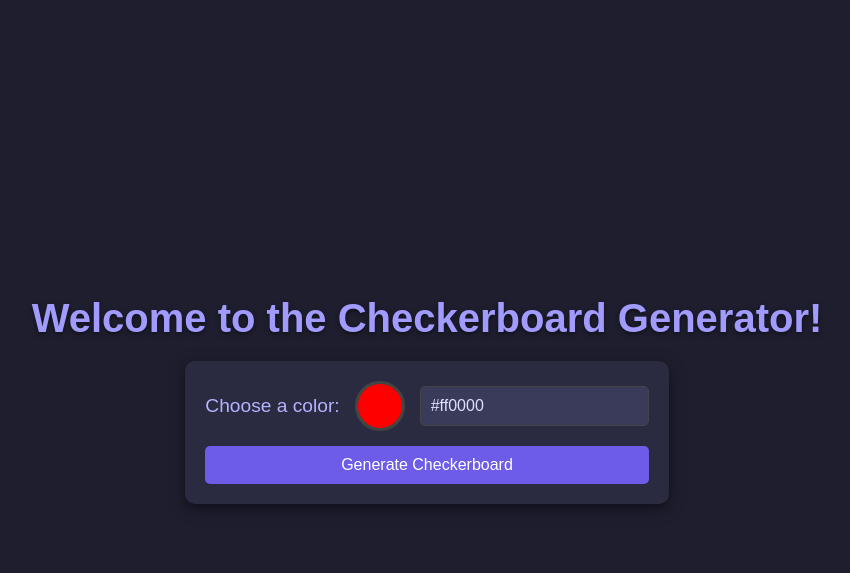
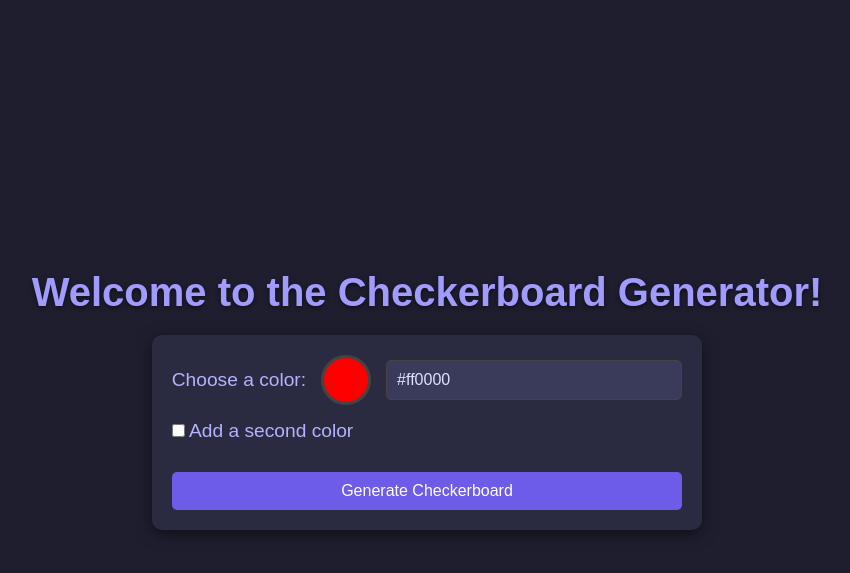
Before and after one commit to ArchooD2/Checkerboard-Generator, a Flask app: page / in a window 1280 px wide. Shown: the top 573 px of the page, without its empty margins (213-1063 px from the left). Run offline with Flask 3, Linux system fonts and the light colour scheme.

Commit message:
Refactor checkerboard image generation to support two colors and update validation; enhance color picker UI for second color selection

```diff
--- a/app.py
+++ b/app.py
@@ -5,21 +5,26 @@ from io import BytesIO
 
 app = Flask(__name__)
 
-def generate_checkerboard_image(hex_code, width=200, height=200, square_size=50):
+def generate_checkerboard_image(hex_color1, hex_color2=None, width=200, height=200, square_size=50):
     """Generate a checkerboard pattern as an in-memory image."""
-    color = tuple(int(hex_code[i:i+2], 16) for i in (1, 3, 5)) + (255,)  # Add alpha
-    alt_color = (0, 0, 0, 0)  # Transparent
+    color1 = tuple(int(hex_color1[i:i+2], 16) for i in (1, 3, 5)) + (255,)  # Add full opacity
+    color2 = (0, 0, 0, 0)  # Default to fully transparent
+    if hex_color2:
+        color2 = tuple(int(hex_color2[i:i+2], 16) for i in (1, 3, 5)) + (255,)  # Add full opacity if specified
 
     rows, cols = height // square_size, width // square_size
-    pattern = np.indices((rows, cols)).sum(axis=0) % 2
-    img_data = np.zeros((height, width, 4), dtype=np.uint8)
+    img_data = np.zeros((height, width, 4), dtype=np.uint8)  # Use 4 channels for RGBA
 
     for y in range(rows):
         for x in range(cols):
-            color_to_use = color if pattern[y, x] == 0 else alt_color
-            img_data[y * square_size:(y + 1) * square_size, x * square_size:(x + 1) * square_size] = color_to_use
+            color_to_use = color1 if (x + y) % 2 == 0 else color2
+            img_data[
+                y * square_size:(y + 1) * square_size,
+                x * square_size:(x + 1) * square_size
+            ] = color_to_use
 
-    return Image.fromarray(img_data)
+    return Image.fromarray(img_data, mode="RGBA")
+
 
 @app.route("/")
 def home():
@@ -29,27 +34,35 @@ def home():
 @app.route("/checkerboard", methods=["GET"])
 def checkerboard():
     """Generate and download the checkerboard image."""
-    hex_code = request.args.get("color", "#ff0000")
+    hex_color1 = request.args.get("color1", "#ffffff")
+    hex_color2 = request.args.get("color2")  # Default is None
+
     try:
-        # Validate hex code
-        if len(hex_code) != 7 or not hex_code.startswith("#") or any(c not in "0123456789abcdefABCDEF" for c in hex_code[1:]):
-            return "Invalid color code! Use format: #RRGGBB", 400
+        # Validate hex color codes
+        for color in [hex_color1, hex_color2]:
+            if color and (len(color) != 7 or not color.startswith("#") or any(c not in "0123456789abcdefABCDEF" for c in color[1:])):
+                return "Invalid color code! Use format: #RRGGBB", 400
 
         # Generate image
-        img = generate_checkerboard_image(hex_code)
+        img = generate_checkerboard_image(hex_color1, hex_color2)
         img_buffer = BytesIO()
         img.save(img_buffer, format="PNG")
         img_buffer.seek(0)
 
         # Download image
+        file_name = f"checkerboard_{hex_color1[1:]}"
+        if hex_color2:
+            file_name += f"_{hex_color2[1:]}"
+        file_name += ".png"
         return send_file(
             img_buffer,
             mimetype="image/png",
             as_attachment=True,
-            download_name=f"checkerboard_{hex_code.strip('#')}.png"
+            download_name=file_name
         )
     except Exception as e:
         return f"Error: {e}", 500
 
+
 if __name__ == "__main__":
     app.run(host="0.0.0.0", port=5000)
--- a/templates/index.html
+++ b/templates/index.html
@@ -73,11 +73,11 @@
             box-shadow: 0 0 10px #6c5ce7;
         }
 
-        #colorPicker {
+        input[type="color"] {
             display: none; /* Hide default color picker */
         }
 
-        #hexCode {
+        #hexCode, #hexCode2 {
             padding: 10px;
             border-radius: 5px;
             border: 1px solid #444;
@@ -88,7 +88,7 @@
             flex-grow: 1;
         }
 
-        #hexCode:focus {
+        #hexCode:focus, #hexCode2:focus {
             outline: none;
             transform: scale(1.05);
             box-shadow: 0 0 10px #6c5ce7;
@@ -112,6 +112,19 @@
 
         button:active {
             transform: translateY(0);
+        }
+
+        .hidden {
+            max-height: 0;
+            overflow: hidden;
+            transition: max-height 0.3s ease, opacity 0.3s ease;
+            opacity: 0;
+        }
+
+        .visible {
+            max-height: 200px; /* Enough to show the second color picker */
+            transition: max-height 0.3s ease, opacity 0.3s ease;
+            opacity: 1;
         }
 
         /* Animations */
@@ -144,8 +157,17 @@
         <div class="color-picker-container">
             <label for="colorPicker">Choose a color:</label>
             <div class="color-preview" id="colorPreview"></div>
-            <input type="color" id="colorPicker" name="color" value="#ff0000" required>
-            <input type="text" id="hexCode" name="colorHex" value="#ff0000" required>
+            <input type="color" id="colorPicker" name="color1" value="#ff0000" required>
+            <input type="text" id="hexCode" name="colorHex1" value="#ff0000" required>
+        </div>
+        <label>
+            <input type="checkbox" id="secondColorCheckbox"> Add a second color
+        </label>
+        <div id="secondColorContainer" class="color-picker-container hidden">
+            <label for="colorPicker2">Choose a second color:</label>
+            <div class="color-preview" id="colorPreview2"></div>
+            <input type="color" id="colorPicker2" name="color2" value="#00ff00">
+            <input type="text" id="hexCode2" name="colorHex2" value="#00ff00">
         </div>
         <button type="submit">Generate Checkerboard</button>
     </form>
@@ -154,24 +176,48 @@
         const colorPreview = document.getElementById('colorPreview');
         const hexCode = document.getElementById('hexCode');
 
-        // Open color picker when preview is clicked
-        colorPreview.addEventListener('click', () => {
-            colorPicker.click();
+        const secondColorCheckbox = document.getElementById('secondColorCheckbox');
+        const secondColorContainer = document.getElementById('secondColorContainer');
+        const colorPicker2 = document.getElementById('colorPicker2');
+        const colorPreview2 = document.getElementById('colorPreview2');
+        const hexCode2 = document.getElementById('hexCode2');
+
+        // Animate visibility of the second color picker
+        secondColorCheckbox.addEventListener('change', () => {
+            if (secondColorCheckbox.checked) {
+                secondColorContainer.classList.remove('hidden');
+                secondColorContainer.classList.add('visible');
+            } else {
+                secondColorContainer.classList.remove('visible');
+                secondColorContainer.classList.add('hidden');
+            }
         });
 
-        // Update preview and hex code when a color is chosen
+        // Update preview and hex code for the first color
+        colorPreview.addEventListener('click', () => colorPicker.click());
         colorPicker.addEventListener('input', () => {
             colorPreview.style.backgroundColor = colorPicker.value;
             hexCode.value = colorPicker.value;
         });
-
-        // Update preview and color picker when hex code is edited
         hexCode.addEventListener('input', () => {
             if (/^#[0-9A-Fa-f]{6}$/.test(hexCode.value)) {
                 colorPicker.value = hexCode.value;
                 colorPreview.style.backgroundColor = hexCode.value;
             }
         });
+
+        // Update preview and hex code for the second color
+        colorPreview2.addEventListener('click', () => colorPicker2.click());
+        colorPicker2.addEventListener('input', () => {
+            colorPreview2.style.backgroundColor = colorPicker2.value;
+            hexCode2.value = colorPicker2.value;
+        });
+        hexCode2.addEventListener('input', () => {
+            if (/^#[0-9A-Fa-f]{6}$/.test(hexCode2.value)) {
+                colorPicker2.value = hexCode2.value;
+                colorPreview2.style.backgroundColor = hexCode2.value;
+            }
+        });
     </script>
 </body>
 </html>
```
